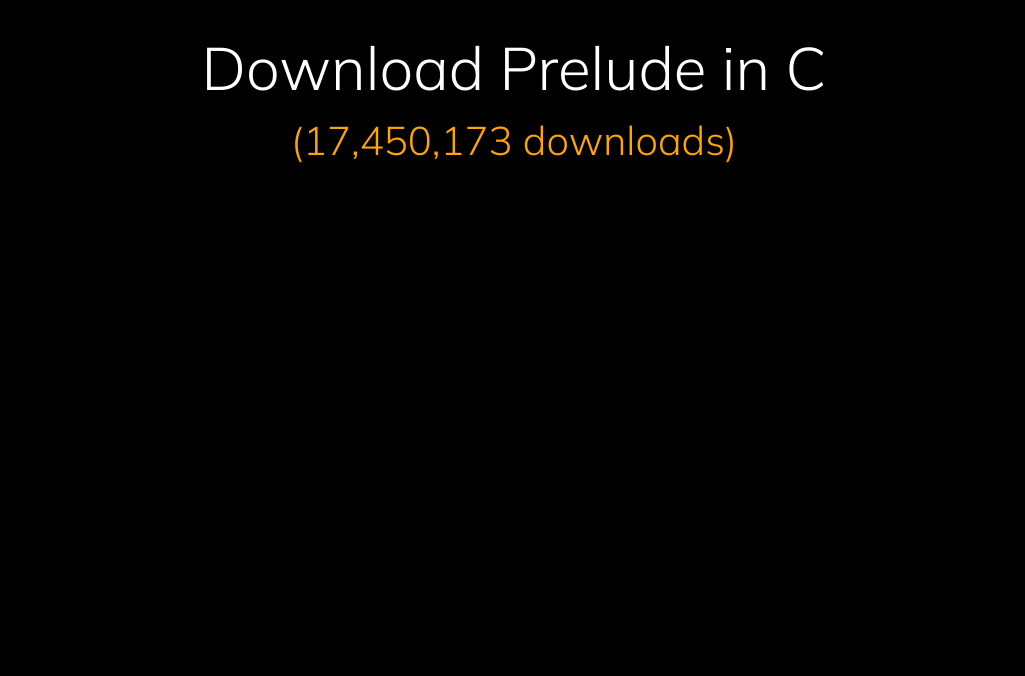
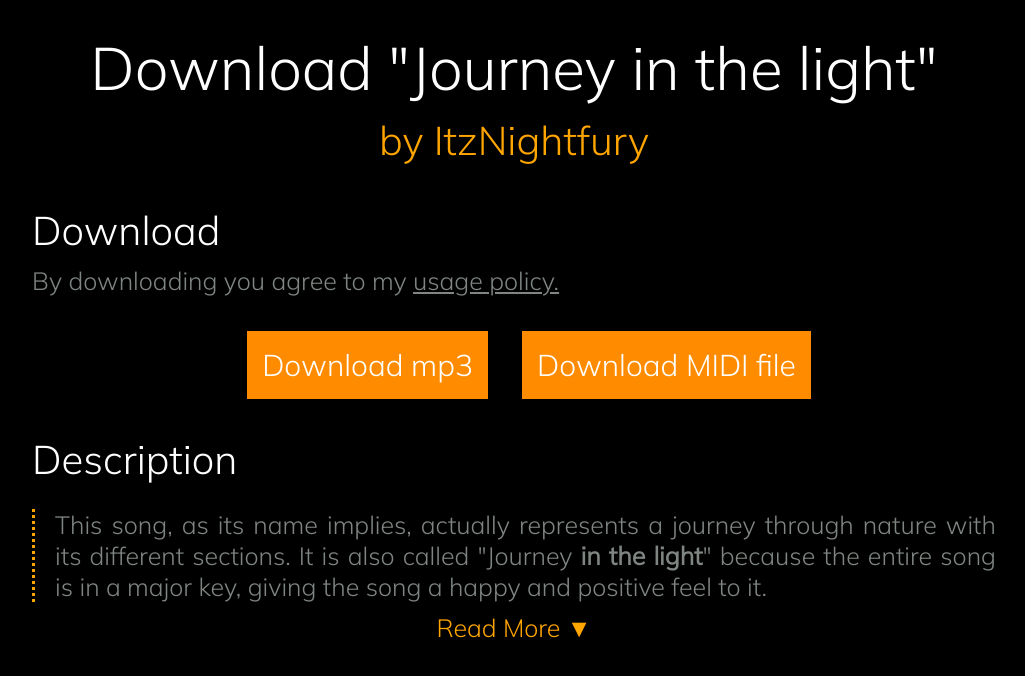
Before and after one commit to micaiahcape/prelude-in-c, a plain HTML site: page index.html in a window 1280 px wide. Shown: the whole page, without its empty margins (126-1151 px from the left). Drawn offline with Linux system fonts and the light colour scheme.

Commit message:
download links work

```diff
--- a/css/styles.css
+++ b/css/styles.css
@@ -16,3 +16,81 @@ body{
     color: orange;
     margin-top: 10px;
 }
+
+.header{
+    margin-top: 40px;
+    margin-left: 150px;
+    font-size: 40px;
+}
+
+#description{
+    font-size: 25px;
+    color: #7f8581;
+    margin-left: 150px;
+    margin-right: 150px;
+    border-left: 3px dotted orange;
+    padding-left: 20px;
+    margin-bottom: 0;
+    text-align: justify
+}
+
+#readmore{
+    font-size: 25px;
+    text-align: center;
+    margin-top: 4px;
+    color: orange;
+    -webkit-user-select: none;
+
+    margin-top: 10px;
+    margin-left: 150px;
+    margin-right: 150px;
+}
+
+#readmore:hover{
+    color: orange;
+    transition: 0.1s;
+    border: 1px dotted orange;
+
+}
+
+html{
+    scroll-behavior: smooth;
+}
+
+#reminder{
+    margin-left: 150px;
+    color: #7f8581;
+    font-size: 25px;
+    margin-top: 10px;
+}
+
+#innerlink{
+    color: #7f8581;
+}
+
+#innerlink:hover{
+    color: orange;
+    transition: 0.8s;
+}
+
+#downloadoption{
+    margin-top: 50px;
+    text-align: center;
+    margin-bottom: 50px;
+}
+
+.downloadbtn{
+    background-color: darkorange;
+    text-decoration: none;
+    color: white;
+    font-size: 30px;
+    padding: 15px;
+    transition: 0.8s;
+    margin-left: 30px;
+}
+
+.downloadbtn:hover{
+    color: white;
+    background-color: orange;
+    border-radius: 40px;
+}
--- a/index.html
+++ b/index.html
@@ -8,8 +8,26 @@
     <link href="https://fonts.googleapis.com/css2?family=Mulish:wght@300&display=swap" rel="stylesheet">
 </head>
 <body>
-    <div id = 'download'>Download Prelude in C</div>
-    <div id = 'number'>(17,450,173 downloads)</div>
+    <div id = 'download'>Download "Journey in the light"</div>
+    <div id = 'number'>by ItzNightfury</div>
+
+    <div class = 'header'>Download</div>
+    <div id = 'reminder'>By downloading you agree to my <a href="/usagepolicy" id = 'innerlink'>usage policy.</a></div>
+    <div id = 'downloadoption'>
+        <a href="Prelude_in_C.mp3" class = 'downloadbtn' download>Download mp3</a>
+        <a href="https://easymath.github.io/prelude-in-c/Prelude in C.mid" class = 'downloadbtn' download>Download MIDI file<a>
+    </div>
+
+    <div class = 'header'>Description</div>
+
+    <p id = 'description'>
+        <span id = 'first'>This song, as its name implies, actually represents a journey through nature with its different sections. It is also called "Journey <b>in the light</b>" because the entire song is in a major key, giving the song a happy and positive feel to it.
+        </span>
+
+        <span id = 'last'><br>Journey in the light is a composition with a grand piano as its main instrument, and the violin and cello in the background. The song starts in C with a slow tempo, indicating the start of a journey. Then the song picks up speed and shifts melody to a more energetic and exciting one, showing that the first stage of the journey is full of life and excitement. The song starts to build up and ends with a sharp B arpeggio. The next section is a transitioning section, composed of a variety of key changes, signifying the different awesome things seen during the journey. After going through several key changes the song finally lands in the key of A. Another fast, energetic section leads to the climax of the song, where a series of arpeggios in the key of A are played by the violin. This climax represents the most mesmerizing and breathtaking part of the journey. After the climax is over, the song reverts back to the key of C and its original slow tempo, and the journey ends peacefully.</span>
+    </p>
+    <div id = 'readmore'>Read More ▼</div>
 
 </body>
+<script src="js/app.js"></script>
 </html>
--- a/js/app.js
+++ b/js/app.js
@@ -0,0 +1,17 @@
+console.log('hello world!');
+var i = 1;
+document.getElementById('last').style.display = 'none';
+
+function read(){
+    if (i % 2 === 1){
+        document.getElementById('last').style.display = 'block';
+        document.getElementById('readmore').innerHTML = 'Show less ▲';
+        i++;
+    }else{
+        document.getElementById('last').style.display = 'none';
+        document.getElementById('readmore').innerHTML = 'Read More ▼';
+        i++;
+    }
+}
+
+document.getElementById('readmore').addEventListener('click', read);
```
